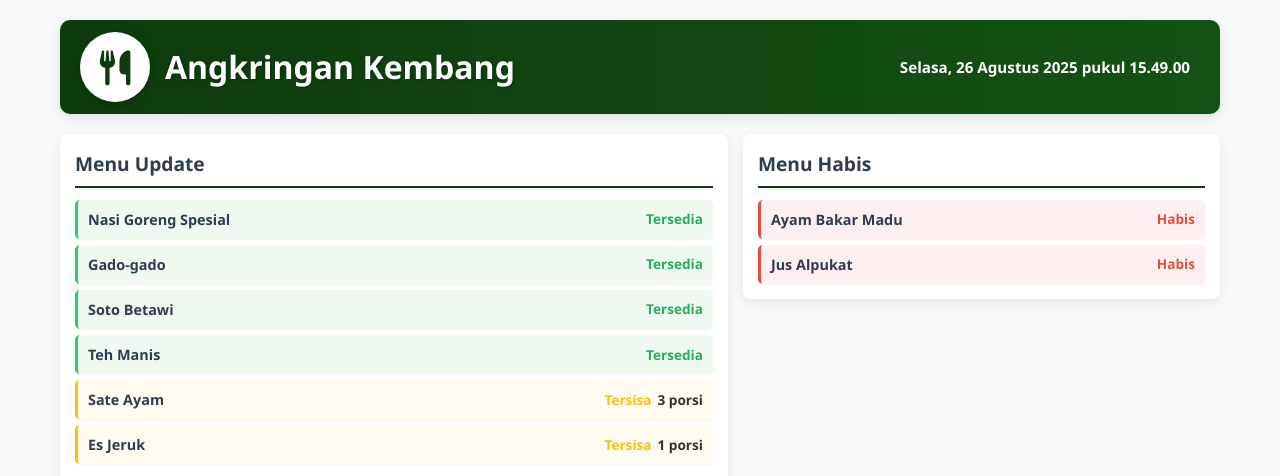
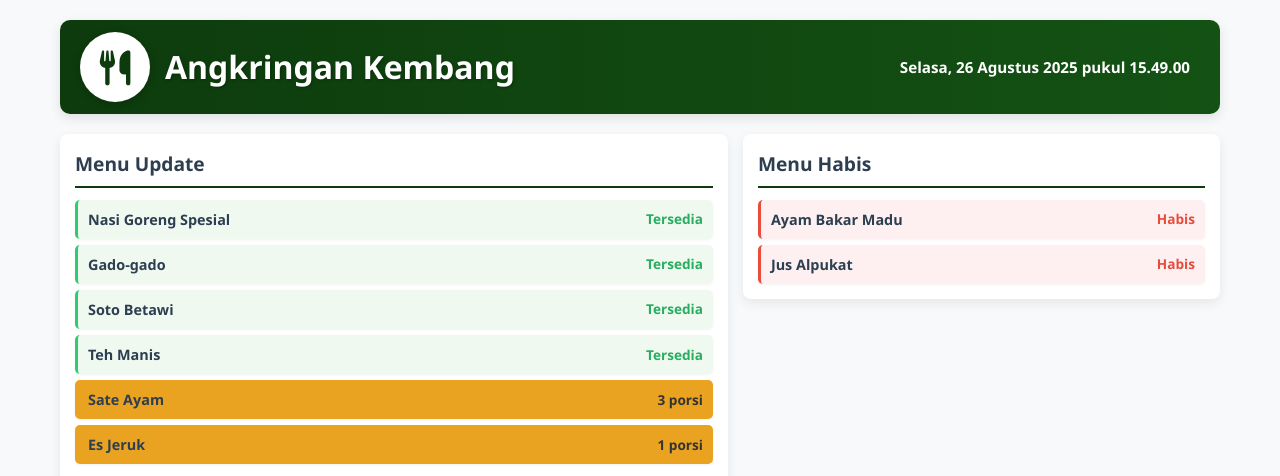
Before and after one commit to pagodapastilles/Angkringan-Kembang, a plain HTML site: page index.html in a window 1280 px wide. Shown: the top 476 px of the page. Drawn offline with Linux system fonts and the light colour scheme.

Commit message:
Update index.html

```diff
--- a/index.html
+++ b/index.html
@@ -340,8 +340,8 @@
         }
 
         .menu-item.tersisa {
-            background: #fffbf0;
-            border-left-color: #FFC000;
+            background: #EAA221;
+            border-left-color: #EAA221;
         }
 
         .menu-item:hover {
@@ -373,7 +373,7 @@
         }
 
         .status-tersisa {
-            color: #FFC000;
+            color: #EAA221;
             font-weight: bold;
         }
 
```
